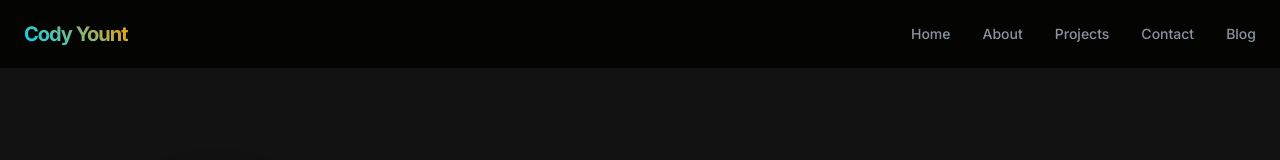
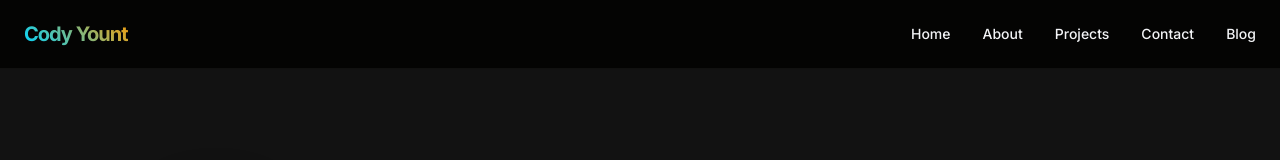
Before and after one commit to No-impossible/My-site, a Next.js app: page /about in a window 1280 px wide. Shown: the top 160 px of the page. Built offline with nearby package versions, Linux system fonts and the light colour scheme.

Commit message:
Nav links  color

```diff
--- a/src/components/reusable/Navbar.tsx
+++ b/src/components/reusable/Navbar.tsx
@@ -71,7 +71,7 @@ const Navbar = ({
                 <Link
                   href={item.href}
                   onClick={() => handleNavClick(item)}
-                  className="group relative inline-block text-sm font-medium text-[#8b949e] transition-colors duration-200 hover:text-[#58a6ff] py-2 md:py-2"
+                  className="group relative inline-block text-sm font-medium text-gray-100 transition-colors duration-200 hover:text-[#58a6ff] py-2 md:py-2"
                 >
                   {item.title}
                   {/* Sliding Underline Effect */}
```
